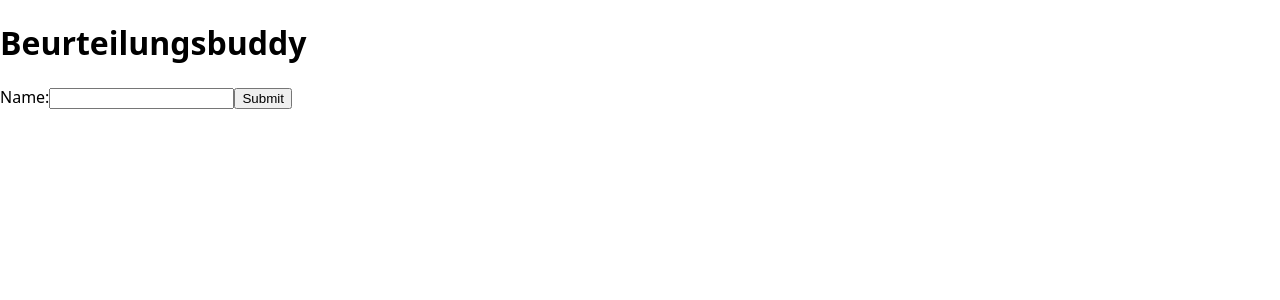
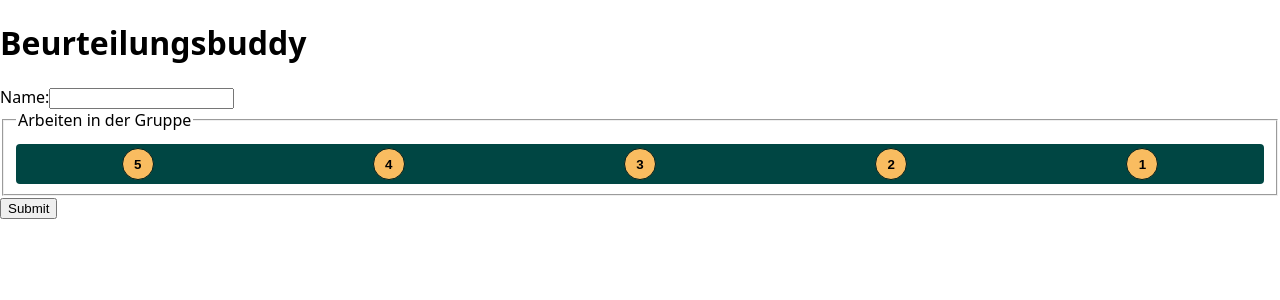
Before and after one commit to PReichetanz/beurteilungsbuddy, a Next.js app: page / in a window 1280 px wide. Shown: the top 300 px of the page. Built offline with nearby package versions, Linux system fonts and the light colour scheme.

Commit message:
add basic functionality

```diff
--- a/components/Form.jsx
+++ b/components/Form.jsx
@@ -1,18 +1,30 @@
 import { useState } from "react";
+import styled from "styled-components";
+import defaultCategories from "./utils/defaultCategories";
+import Rating from "./Rating/Rating";
 
 export default function EvaluationForm() {
   const [name, setName] = useState("");
+  const [groupWorkRating, setGroupWorkRating] = useState("");
+  const [selectedGroupWorkDescription, setSelectedGroupWorkDescription] =
+    useState("");
 
   const handleName = (name) => {
     setName(name);
   };
+
+  function replaceName(description) {
+    return description.replace("X", name);
+  }
 
   const handleSubmit = (event) => {
     event.preventDefault();
 
     const name = event.currentTarget.name.value;
 
-    console.log(name);
+    setName("");
+    setGroupWorkRating("");
+    setSelectedGroupWorkDescription("");
   };
 
   return (
@@ -22,8 +34,49 @@ export default function EvaluationForm() {
         id="name"
         type="text"
         onChange={(event) => handleName(event.currentTarget.value)}
+        value={name}
       />
+      {defaultCategories.map((category) => (
+        <fieldset key={category.name}>
+          <legend>{category.name}</legend>
+          <Rating
+            selectedrating={groupWorkRating}
+            onRatingClick={setGroupWorkRating}
+          />
+
+          {category.valuations.map((valuation, key) =>
+            valuation.mark === groupWorkRating
+              ? valuation.descriptions.map((description) => (
+                  <EvaluationButton
+                    key={`${description}-${key}`}
+                    type="button"
+                    onClick={() =>
+                      setSelectedGroupWorkDescription(replaceName(description))
+                    }
+                    isActive={
+                      selectedGroupWorkDescription === replaceName(description)
+                        ? true
+                        : false
+                    }
+                  >
+                    {replaceName(description)}
+                  </EvaluationButton>
+                ))
+              : ""
+          )}
+        </fieldset>
+      ))}
       <button type="submit">Submit</button>
     </form>
   );
 }
+
+const EvaluationButton = styled.button`
+  background: inherit;
+  color: inherit;
+  border: none;
+  font-weight: ${(props) => (props.isActive ? "800" : "400")};
+  &:hover {
+    font-weight: 800;
+  }
+`;
--- /dev/null
+++ b/components/Rating/Rating.tsx
@@ -0,0 +1,71 @@
+import React from "react";
+import styled from "styled-components";
+import RatingButton from "../RatingButton/RatingButton";
+
+type RatingProps = {
+  selectedrating: number;
+  onRatingClick: (rate: number) => void;
+};
+
+export default function Rating({
+  selectedrating,
+  onRatingClick,
+}: RatingProps): JSX.Element {
+  function handleClick(rating: number) {
+    onRatingClick(rating);
+  }
+
+  return (
+    <RatingContainer>
+      <RatingButton
+        handleClick={handleClick}
+        selectedrating={selectedrating}
+        buttonrating={5}
+      >
+        5
+      </RatingButton>
+      <RatingButton
+        handleClick={handleClick}
+        selectedrating={selectedrating}
+        buttonrating={4}
+      >
+        4
+      </RatingButton>
+      <RatingButton
+        handleClick={handleClick}
+        selectedrating={selectedrating}
+        buttonrating={3}
+      >
+        3
+      </RatingButton>
+      <RatingButton
+        handleClick={handleClick}
+        selectedrating={selectedrating}
+        buttonrating={2}
+      >
+        2
+      </RatingButton>
+      <RatingButton
+        handleClick={handleClick}
+        selectedrating={selectedrating}
+        buttonrating={1}
+      >
+        1
+      </RatingButton>
+    </RatingContainer>
+  );
+}
+
+interface RatingButton {
+  selectedrating: number;
+}
+
+const RatingContainer = styled.div`
+  display: flex;
+  gap: 1rem;
+  justify-content: center;
+  margin-top: 0.5rem;
+  padding: 0.25rem;
+  border-radius: 0.25rem;
+  background-color: var(--color-background-dark);
+`;
--- /dev/null
+++ b/components/RatingButton/RatingButton.tsx
@@ -0,0 +1,59 @@
+import React from "react";
+import type { ReactNode } from "react";
+import styled from "styled-components";
+
+type RatingButtonProps = {
+  children: ReactNode;
+  handleClick: (rating: number) => void;
+  selectedrating: number;
+  buttonrating: number;
+};
+
+export default function RatingButton({
+  children,
+  handleClick,
+  selectedrating,
+  buttonrating,
+}: RatingButtonProps): JSX.Element {
+  function handleButtonClick(event: React.MouseEvent<HTMLButtonElement>) {
+    event.preventDefault();
+    handleClick(buttonrating);
+  }
+  return (
+    <StyledRatingButton
+      onClick={(event) => handleButtonClick(event)}
+      selectedrating={selectedrating}
+      buttonrating={buttonrating}
+    >
+      {children}
+    </StyledRatingButton>
+  );
+}
+
+interface StylingProps {
+  selectedrating: number;
+  buttonrating: number;
+}
+
+const StyledRatingButton = styled.button.attrs<StylingProps>((props) => ({
+  selectedrating: props.selectedrating,
+  buttonrating: props.buttonrating,
+}))`
+  background: ${(props: StylingProps) =>
+    props.selectedrating === props.buttonrating
+      ? "var(--color-button-hover)"
+      : "var(--color-button)"};
+  border-radius: 50%;
+  border: 1px solid var(--color-stroke);
+  font-weight: 700;
+  padding: 0.5rem;
+  margin: auto;
+  display: flex;
+  justify-content: center;
+  align-items: center;
+  width: 2rem;
+  height: 2rem;
+  &:hover {
+    background: var(--color-button-hover);
+  }
+`;
--- /dev/null
+++ b/components/utils/defaultCategories.js
@@ -0,0 +1,44 @@
+const defaultCategories = [
+  {
+    name: "Arbeiten in der Gruppe",
+    valuations: [
+      {
+        mark: 5,
+        descriptions: [
+          `Es gelang X nicht immer sich mit seinen Mitschülern zu verständigen, ohne dass dies zu Konflikten führte.`,
+          `X war nur selten bereit Aufgaben in der Klasse zu übernehmen oder bei deren Durchführung mitzuwirken.`,
+        ],
+      },
+      {
+        mark: 4,
+        descriptions: [
+          `X arbeitete ungern mit anderen zusammen und musste häufig zur Beteiligung ermahnt werden.`,
+          `X hielt sich bei gemeinschaftlichen Aufgaben zurück und wartete ab, bis er von anderen in die Aktivitäten eingebunden wurde.`,
+        ],
+      },
+      {
+        mark: 3,
+        descriptions: [
+          `X arbeitete bereitwillig in der Gruppe mit, versuchte jedoch Führungsaufgaben zu vermeiden und wollte sich lieber im Hintergrund halten.`,
+          `X war bemüht zu kooperieren.`,
+        ],
+      },
+      {
+        mark: 2,
+        descriptions: [
+          `X arbeitete produktiv in einer Gruppe mit.`,
+          `Bereitwillig und verantwortungsbewusst übernahm X Dienste in der Klassengemeinschaft.`,
+        ],
+      },
+      {
+        mark: 1,
+        descriptions: [
+          `X arbeitete sehr gerne mit anderen in der Gruppe zusammen und übernahm bereitwillig die Führungsaufgaben.`,
+          `Zuverlässig, kameradschaftlich und mit kreativen Ideen brachte sich X in gemeinschaftliche Aufgaben ein.`,
+        ],
+      },
+    ],
+  },
+];
+
+export default defaultCategories;
--- a/styles.js
+++ b/styles.js
@@ -7,6 +7,20 @@ export default createGlobalStyle`
     box-sizing: border-box;
   }
 
+  :root {
+        --color-background-dark: #004643;
+        --color-background-light: #abd1c6;
+        --color-text-dark: #001e1d;
+        --color-text-white: #fffffe;
+        --color-text-lightgreen: #abd1c6;
+        --color-button: #f9bc60;
+        --color-button-hover: #f3a661;
+        --color-buttonText: #001e1d;
+        --color-stroke: #001e1d;
+        --color-tertiary: #e16162;
+        --color-tertiary-hover: #E77862;
+    }
+
   body {
     margin: 0;
     font-family: system-ui;
```
